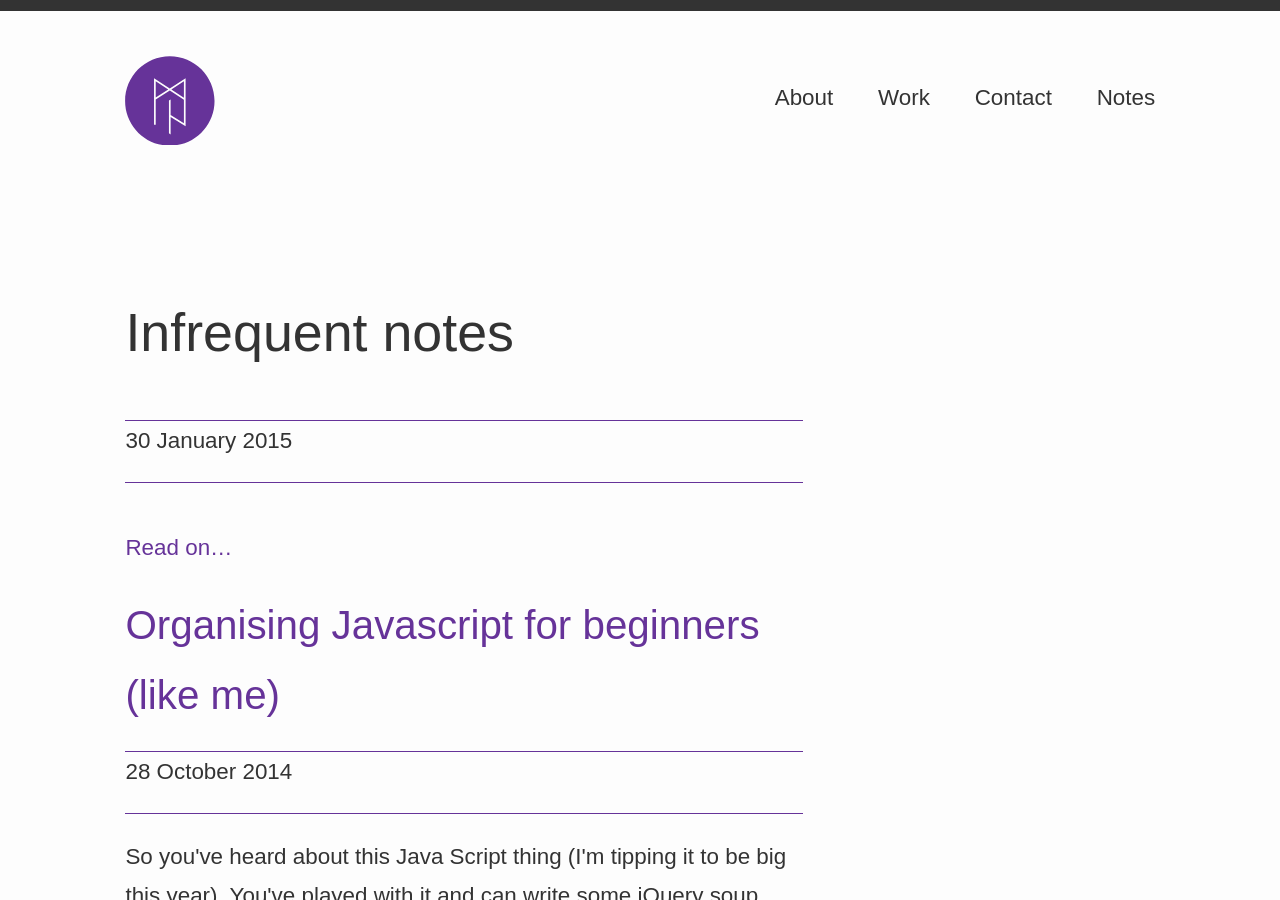
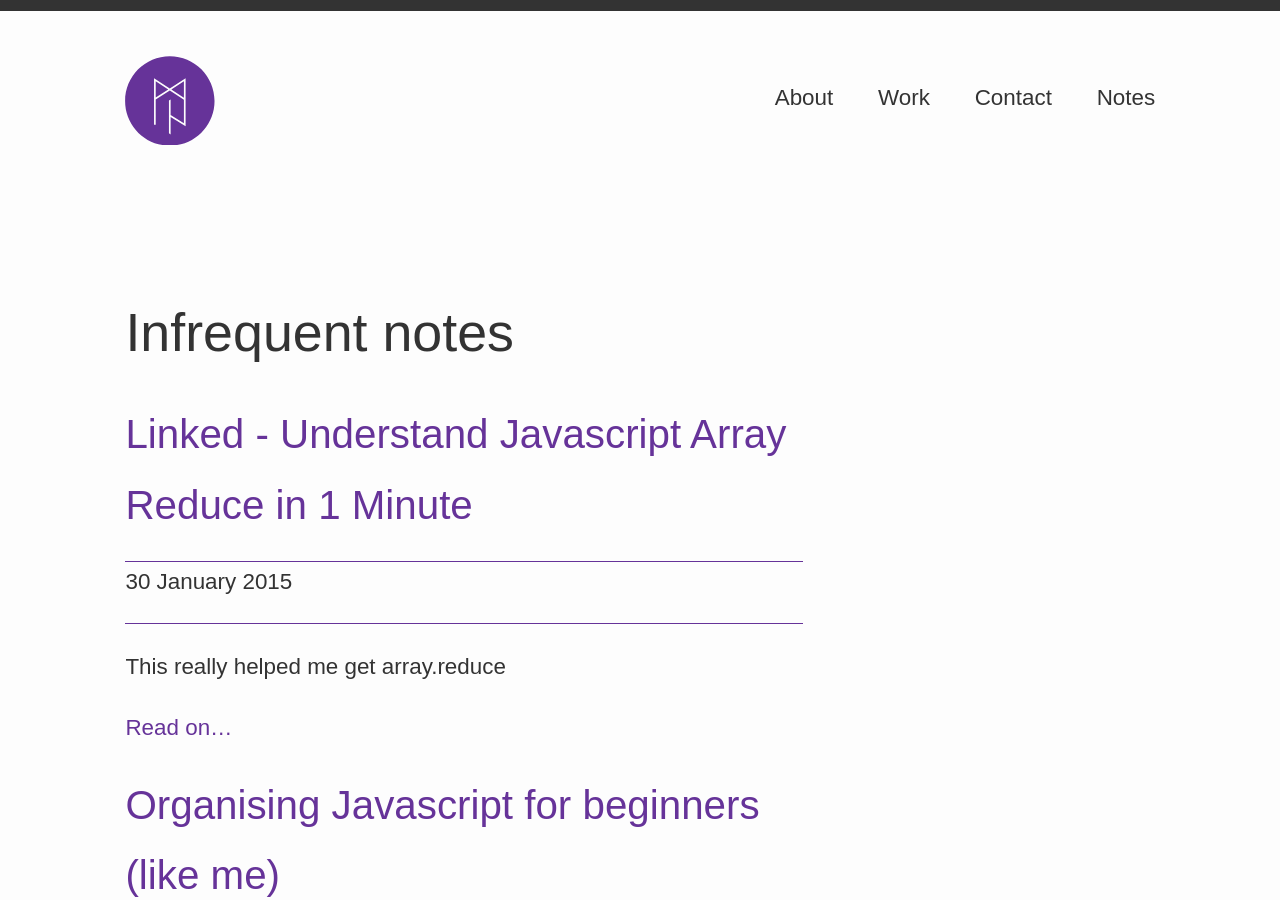
Before and after one commit to matthewbeta/matthew-jackson.com, a Jekyll site: the page built from notes/index.html, in a window 1280 px wide and 900 px high. Built offline with Jekyll 4.4.1, drawn with Linux system fonts in a browser that asks for light colours; Markdown is read by kramdown in place of the engine named in the settings.

Commit message:
Update 2015-01-30-Understand-Javascript-Array-Reduce-in-1-Minute.markdown

```diff
--- a/_posts/2015-01-30-Understand-Javascript-Array-Reduce-in-1-Minute.markdown
+++ b/_posts/2015-01-30-Understand-Javascript-Array-Reduce-in-1-Minute.markdown
@@ -2,33 +2,31 @@
 layout: post__content
 excerpt: This really helped me get array.reduce
 snippet: This really helped me get array.reduce
-title: Linked -: Understand Javascript Array Reduce in 1 Minute
+title: Linked - Understand Javascript Array Reduce in 1 Minute
 date: 2015-01-30 16:41
 url: https://www.airpair.com/javascript/javascript-array-reduce
 ---
 [Understand Javascript Array Reduce in 1 Minute](https://www.airpair.com/javascript/javascript-array-reduce)
 
-Thjis really helped me "get" array.reduce:
+This really helped me "get" array.reduce:
+
 <figure>
-  <blockquote>
-Everybody knows what looping over a collection is. But do you know what reducing a collection means?
-
-No? Are you sure?
-
- It sounds scary. But it is in fact pretty simple. You do it all the time. Here. Let me show you an example:
+<blockquote>
+<p>Everybody knows what looping over a collection is. But do you know what reducing a collection means? No? Are you sure?</p>
+<p>It sounds scary. But it is in fact pretty simple. You do it all the time. Here. Let me show you an example:</p>
 </blockquote>
 </figure>
+
 {% highlight js linenos %}
-> var total = 0;
-> var numbers = [1, 5, 7, 3, 8, 9];
-> for ( var i = 0; i < numbers.length; i++ ){
->   total += numbers[i];
-> }
+var total = 0;
+var numbers = [1, 5, 7, 3, 8, 9];
+for ( var i = 0; i < numbers.length; i++ ){
+   total += numbers[i];
+}
 {% endhighlight%}
+
 <figure>
-  <blockquote>
-That’s it. You just reduced the “numbers” collection into the “total” variable.
-
- Pretty simple huh?
+<blockquote>
+<p>That’s it. You just reduced the “numbers” collection into the “total” variable. Pretty simple huh?</p>
 </blockquote>
 </figure>
```
